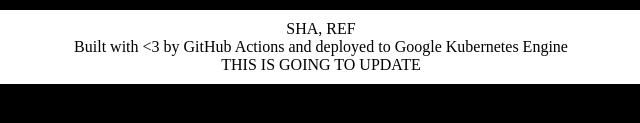
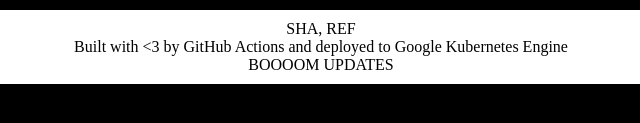
Before and after one commit to devinasj/git-actions-example, a plain HTML site: page site/index.html in a window 1280 px wide. Shown: the part 653-776 px from the top of the page, 319-959 px from the left. Drawn offline with Linux system fonts and the light colour scheme; no server answers.

Commit message:
testing - confirm updates

```diff
--- a/site/index.html
+++ b/site/index.html
@@ -77,7 +77,7 @@
     <footer class="footer">
         SHA, REF<br>
         Built with &lt;3 by GitHub Actions and deployed to Google Kubernetes Engine<br>
-        THIS IS GOING TO UPDATE
+        BOOOOM UPDATES
     </footer>
     <script>
         // GET /zen
```
